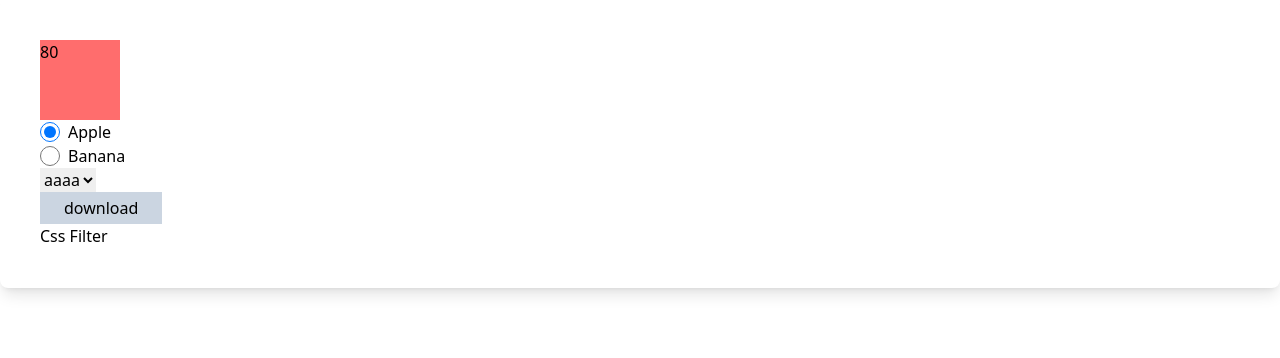
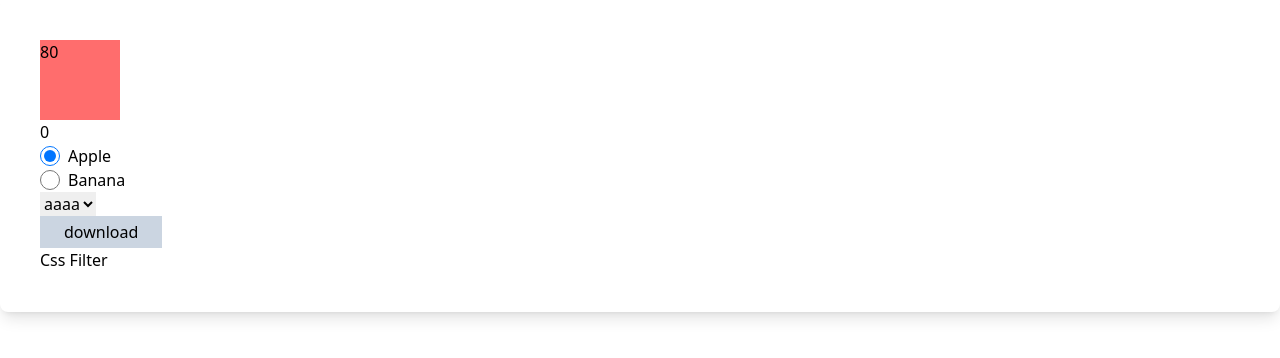
Before and after one commit to supermanbin/vite-react-ts, a React (Vite) app: page / in a window 1280 px wide. Shown: the top 358 px of the page. Built offline with nearby package versions, Linux system fonts and the light colour scheme.

Commit message:
add zustand

```diff
--- a/src/pages/App.tsx
+++ b/src/pages/App.tsx
@@ -3,6 +3,7 @@ import { NavLink } from 'react-router-dom';
 import './App.css';
 import HttpClient from '../utils/httpClient';
 import apis from '../utils/apis';
+import useStore from '../store/store';
 
 function App() {
   const [springs, api] = useSpring(() => {
@@ -11,6 +12,9 @@ function App() {
     };
   });
 
+  const count = useStore((state) => state.count);
+  const add = useStore((state) => state.add);
+
   const handleClick = () => {
     api.start({
       to: { width: springs.width.get() === 80 ? 200 : 80 },
@@ -18,6 +22,7 @@ function App() {
   };
 
   const getOneFileHandle = () => {
+    add(0);
     HttpClient.get(`${apis.film}/1`)
       .then((value) => {
         console.log(value);
@@ -49,6 +54,7 @@ function App() {
       >
         {springs.width.to((x) => x.toFixed(0))}
       </animated.div>
+      <h1>{count}</h1>
       <form action="">
         <label className="flex flex-row items-center">
           <input type="radio" name="fruit" className="w-5 h-5 mr-2" defaultChecked />
--- a/src/store/store.ts
+++ b/src/store/store.ts
@@ -1,12 +1,18 @@
 import { create } from 'zustand';
 
-type countStoreType = {
+type State = {
   count: number;
 };
 
-const useStore = create<countStoreType>((set) => ({
+type Actions = {
+  add: (count: number) => void;
+};
+
+const useStore = create<State & Actions>((set) => ({
   count: 0,
-  add: () => set((prevState) => ({ count: prevState.count + 1 })),
+  add: (count: number) => {
+    set(() => ({ count: count + 1 }));
+  },
 }));
 
 export default useStore;
```
Also changed, not shown: src/main.tsx (+6 -8 lines).
